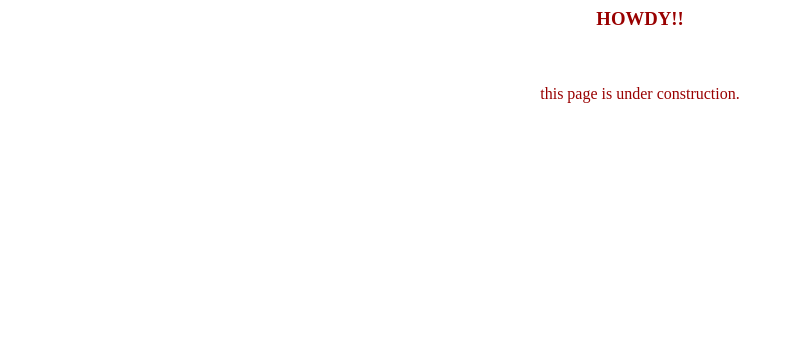
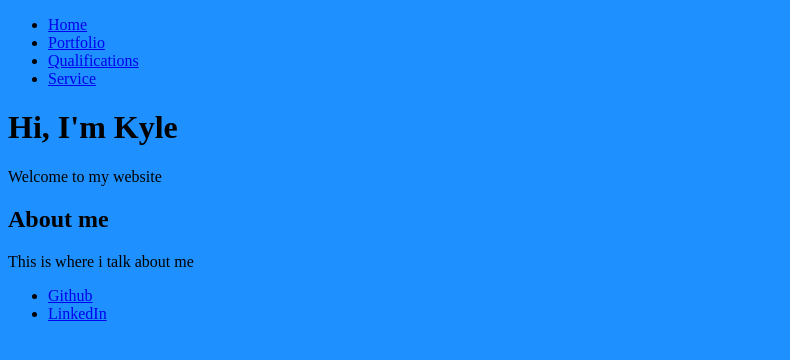
Before and after one commit to kylediano20/csce315_project1, a plain HTML site: page index.html in a window 1280 px wide. Shown: the whole page, without its empty margins (0-790 px from the left). Drawn offline with Linux system fonts and the light colour scheme.

Commit message:
created basic web page nav

```diff
--- a/index.html
+++ b/index.html
@@ -1,19 +1,31 @@
-<!DOCTYPE HTML PUBLIC "-//W3C//DTD HTML 4.01 Transitional//EN">
+<!DOCTYPE html>
 <html>
 <head>
-<title>TEST</title>
-<meta http-equiv="Content-Type" content="text/html; charset=iso-8859-1">
+<title>Kyle Diano's Personal Website</title>
 </head>
+<body style="background-color:DodgerBlue;" >
+<nav>
+  <ul>
+    <li><a href="index.html">Home</a></li>
+    <li><a href="html/portfolio.html">Portfolio</a></li>
+    <li><a href="html/qualifications.html">Qualifications</a></li>
+    <li><a href="html/service.html">Service</a></li>
+  </ul>
+</nav>
 
-<body>
-<table width="100%" border="0" cellspacing="0" cellpadding="0">
-  <tr>
-    <td align="center"><h3><font color="#990000">HOWDY!!</font></h3></td>
-  </tr>
-  <tr>
-    <td align="center"><font color="#990000"><br><br>this page is under construction.</font></td>
-  </tr>
-</table>
+  <h1>Hi, I'm Kyle </h1>
+  <p>Welcome to my website</p>
+
+  <h2>About me</h2>
+  <p>This is where i talk about me</p>
+
+<footer>
+  <ul>
+    <li><a href="default.asp">Github</a></li>
+    <li><a href="news.asp">LinkedIn</a></li>
+  </ul>
+</footer>
+
 
 </body>
 </html>
```
Also changed, not shown: html/portfolio.html (added, +21 -0 lines), html/qualifications.html (added, +21 -0 lines), html/service.html (added, +21 -0 lines).
